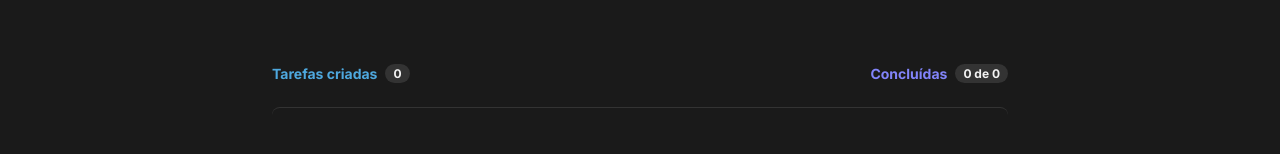
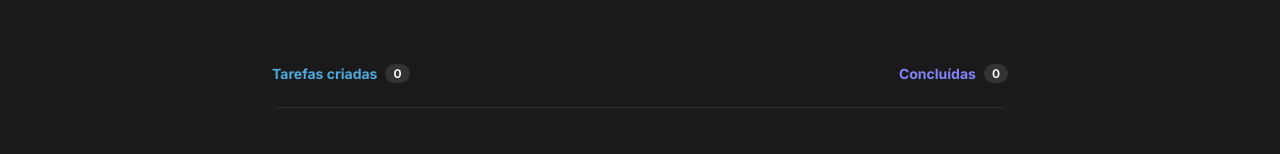
Before and after one commit to 300Marco/desafio-todoList-rocketseat, a React (Vite) app: page / in a window 1280 px wide. Shown: the part 224-378 px from the top of the page. Built offline with nearby package versions, Linux system fonts and the light colour scheme.

Commit message:
Empty field validation

```diff
--- a/src/components/Tasks.tsx
+++ b/src/components/Tasks.tsx
@@ -4,7 +4,7 @@ import clipboard from '../assets/clipboard.svg';
 import { Trash, PlusCircle } from 'phosphor-react';
 
 // import { ChangeEvent, useState } from 'react';
-import { ButtonHTMLAttributes, ChangeEvent, DOMAttributes, FormEvent, MouseEventHandler, PropsWithChildren, useState } from 'react';
+import { ButtonHTMLAttributes, ChangeEvent, DOMAttributes, FormEvent, InvalidEvent, MouseEventHandler, PropsWithChildren, useState } from 'react';
 
 // interface TasksProps {
 //   id: string;
@@ -75,6 +75,8 @@ export function Tasks() {
   //   // setNewTask(event.target.value);
   // }
   function handleNewComment(event: ChangeEvent<HTMLInputElement>) {
+    event.target.setCustomValidity('');
+
     setNewTask(event.target.value);
   }
 
@@ -121,6 +123,10 @@ export function Tasks() {
       setCompletedTasks(countOfCompletedTasks);
   }
 
+  function handleInvalidNewTask(event: InvalidEvent<HTMLInputElement>) {
+    event.target.setCustomValidity('Este campo não pode ficar vazio.');
+  }
+
   return(
     <div className={styles.tasks}>
       <div className={styles.createTask}>
@@ -132,6 +138,8 @@ export function Tasks() {
             value={newTask}
             placeholder='Adicione uma nova tarefa'
             onChange={handleNewComment}
+            onInvalid={handleInvalidNewTask}
+            required
           />
 
           <button>
@@ -149,7 +157,7 @@ export function Tasks() {
 
         <span>
           Concluídas
-          <span>{completedTasks} de {taskCount}</span>
+          <span>{taskCount !== 0 ? `${completedTasks} de ${taskCount}` : taskCount}</span>
         </span>
       </div>
 
```
